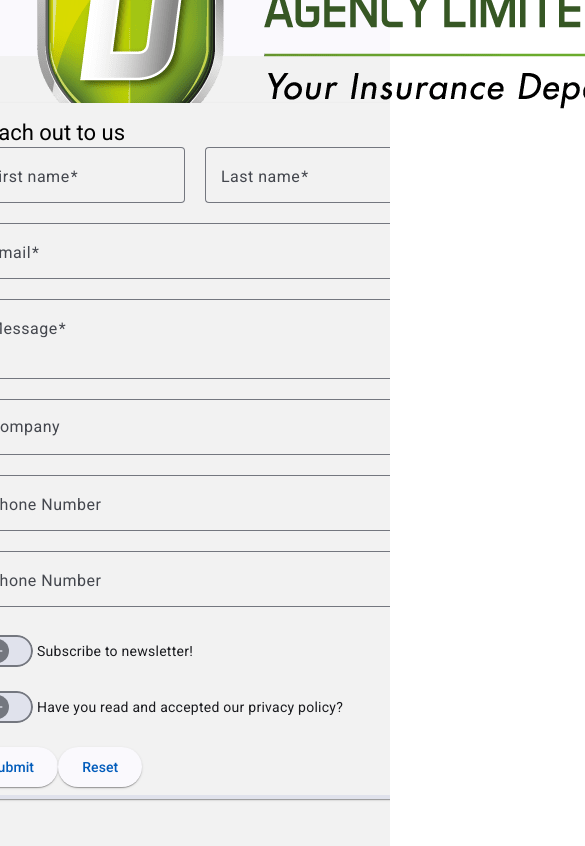
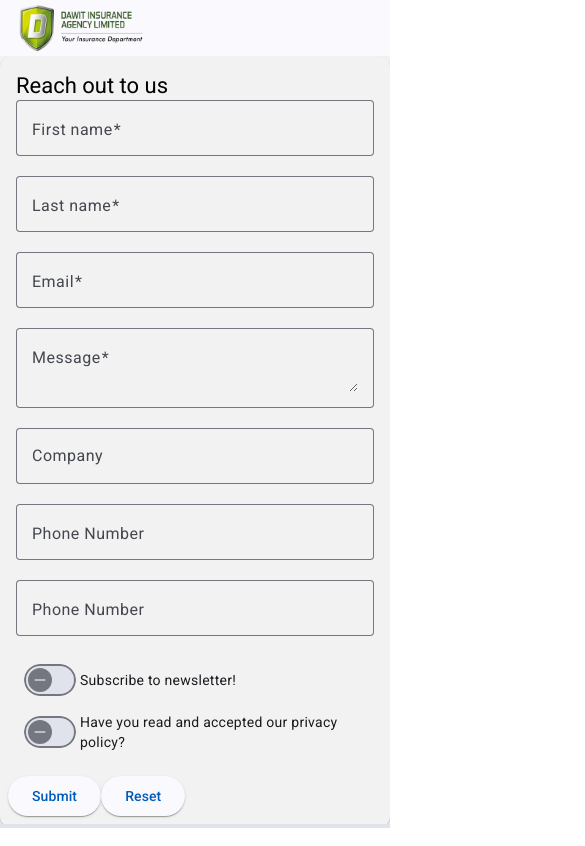
Before and after one commit to mosesokemwa/fe_dawit, an Angular app: page / in a window 390 px wide. Shown: the top 846 px of the page, 585 px wide, since content can reach past the window. Built offline with nearby package versions, Linux system fonts and the light colour scheme.

Commit message:
feat: responsive form chore: removed unused code and simplified html and css elements styling and naming conventions

```diff
--- a/src/app/app.component.html
+++ b/src/app/app.component.html
@@ -1,6 +1,8 @@
-<mat-toolbar>
-  <!-- <span>{{title}}</span> -->
-<img cImg fluid src="assets/img/DawitMainLogo.png" />
+
+  <mat-toolbar color="primary" class="toolbar">
+  <img cImg fluid src="assets/img/DawitMainLogo.png" />
 </mat-toolbar>
 
-<app-contact-form></app-contact-form>
+<div class="main">
+  <app-contact-form></app-contact-form>
+</div>
--- a/src/app/app.component.scss
+++ b/src/app/app.component.scss
@@ -0,0 +1,4 @@
+img {
+  height: calc(12vh - var(--mat-toolbar-height));
+  width: auto;
+}
--- a/src/app/contact-form/contact-form.component.html
+++ b/src/app/contact-form/contact-form.component.html
@@ -1,14 +1,13 @@
 <div class="container">
   <form [formGroup]="contactForm" novalidate (ngSubmit)="onSubmit()" (ngReset)="onReset()">
-    <mat-card class="contact-card" CdkScrollable>
+    <mat-card class="contact-card">
       <mat-card-header>
         <mat-card-title>{{title}}</mat-card-title>
       </mat-card-header>
       <mat-card-content>
-
         <div class="row">
           <div class="col">
-            <mat-form-field class="full-width" appearance="outline">
+            <mat-form-field appearance="outline">
               <mat-label>First name</mat-label>
               <input matInput formControlName="firstName">
               @if (contactForm.controls['firstName'].hasError('required')) {
@@ -17,7 +16,7 @@
             </mat-form-field>
           </div>
           <div class="col">
-            <mat-form-field class="full-width" appearance="outline">
+            <mat-form-field appearance="outline">
               <mat-label>Last name</mat-label>
               <input matInput formControlName="lastName">
               @if (contactForm.controls['lastName'].hasError('required')) {
@@ -26,9 +25,9 @@
             </mat-form-field>
           </div>
         </div>
-        <div class="row">
+
         <div class="col">
-            <mat-form-field class="full-width" appearance="outline">
+          <mat-form-field appearance="outline">
             <mat-label>Email</mat-label>
             <input matInput formControlName="email">
             @if (contactForm.controls['email'].hasError('required')) {
@@ -39,10 +38,8 @@
             }
           </mat-form-field>
         </div>
-        </div>
-        <div class="row">
         <div class="col">
-            <mat-form-field class="full-width" appearance="outline">
+          <mat-form-field appearance="outline">
             <mat-label>Message</mat-label>
             <textarea matInput formControlName="message"></textarea>
             @if (contactForm.controls['message'].hasError('required')) {
@@ -50,44 +47,29 @@
             }
           </mat-form-field>
         </div>
-        </div>
-        <div class="row">
         <div class="col">
-            <mat-form-field class="full-width" appearance="outline">
+          <mat-form-field appearance="outline">
             <input matInput placeholder="Company" formControlName="company">
           </mat-form-field>
         </div>
-        </div>
-        <div class="row">
         <div class="col">
-            <mat-form-field class="full-width" appearance="outline">
+          <mat-form-field appearance="outline">
             <mat-label>Phone Number</mat-label>
             <input matInput formControlName="phoneNumber">
           </mat-form-field>
         </div>
-        </div>
-        <div class="row">
         <div class="col">
-            <mat-form-field class="full-width" appearance="outline">
+          <mat-form-field appearance="outline">
             <mat-label>Phone Number</mat-label>
             <input matInput formControlName="phoneNumber">
           </mat-form-field>
         </div>
-        </div>
 
-        <div class="row spacer-form">
+        <div class="spacer-form">
           <div class="col">
-              <mat-slide-toggle
-              matInput
-              name="subscribe"
-              class="subscribe"
-              [color]="color"
-              [checked]="subscribeChecked"
-              (change)="subscribeChecked = !subscribeChecked"
-              formControlName="subscribe"
-                aria-label="Slide toggle with custom colors"
-                matInput="subscribe"
-                >
+            <mat-slide-toggle matInput name="subscribe" class="subscribe" [color]="color" [checked]="subscribeChecked"
+              (change)="subscribeChecked = !subscribeChecked" formControlName="subscribe"
+              aria-label="Slide toggle with custom colors" matInput="subscribe">
               Subscribe to newsletter!
             </mat-slide-toggle>
             @if (contactForm.controls['subscribe'].hasError('required')) {
@@ -95,22 +77,14 @@
             }
           </div>
         </div>
-
-        <div class="row spacer-form">
+        <div class="spacer-form">
           <div class="col">
-              <mat-slide-toggle
-              matInput
-              formControlName="privacyPolicy"
-              aria-label="Slide toggle"
-              matInput="privacyPolicy"
-              (change)="privacyPolicyChecked = !privacyPolicyChecked"
-              [checked]="privacyPolicyChecked"
-              >
+            <mat-slide-toggle matInput formControlName="privacyPolicy" aria-label="Slide toggle"
+              matInput="privacyPolicy" (change)="privacyPolicyChecked = !privacyPolicyChecked"
+              [checked]="privacyPolicyChecked">
               Have you read and accepted our privacy policy?
             </mat-slide-toggle>
-
           </div>
-
         </div>
       </mat-card-content>
 
@@ -118,6 +92,7 @@
         <button mat-raised-button color="primary" type="submit">Submit</button>
         <button mat-raised-button color="primary" type="reset">Reset</button>
       </mat-card-actions>
+
       <mat-card-footer>
         <mat-progress-bar mode="determinate" value={{progressBarValue}}></mat-progress-bar>
       </mat-card-footer>
--- a/src/app/contact-form/contact-form.component.scss
+++ b/src/app/contact-form/contact-form.component.scss
@@ -1,65 +1,38 @@
 .container {
   background: var(--md-sys-color-primary);
   color: var(--md-sys-color-on-primary);
-  box-sizing: border-box;
   -webkit-overflow-scrolling: touch;
+  justify-content: center;
   display: flex;
   overflow: hidden;
+  box-sizing: border-box;
   z-index: 1;
-  height: var(--md-fullscreen-height);
-  justify-content: center;
-  align-items: center;
-  // height: 100vh;
-  width: 100vw;
 
-  .spacer-form mat-slide-toggle {
+  mat-slide-toggle {
     margin: 8px;
     padding-bottom: 8px;
     display: block;
   }
 
-
   .contact-card {
     min-width: 120px;
-    margin: 20px auto;
-    // background-color: #f2f2f2;
+    // margin: 20px auto;
     background: var(--md-sys-color-primary);
     color: var(--md-sys-color-on-primary);
 
-
-
-    .mdc-card {
-      padding: 20px;
-      input {
-        background-color: var(--md-sys-color-primary);
-      }
+    input {
+      background-color: var(--md-sys-color-primary);
 
     }
 
-    .full-width {
+    mat-form-field {
       width: 100%;
     }
-
 
     .mat-radio-button {
       display: block;
       margin: 5px 0;
     }
 
-    .row {
-      display: flex;
-      flex-direction: row;
-    }
-
-    .col {
-      flex: 1;
-      margin-right: 20px;
-    }
-
-    .col:last-child {
-      margin-right: 0;
-    }
-
-
   }
 }
--- a/src/styles.scss
+++ b/src/styles.scss
@@ -9,7 +9,6 @@
   --md-sys-color-primary-container: #f2f2f2;
   --md-sys-color-on-primary-container: #002020;
   --mat-toolbar-height: 6.4vh;
-  // fullscreen height minus toolbar height
   --md-fullscreen-height: calc(100vh - var(--mat-toolbar-height));
 
 }
```
Also changed, not shown: src/app/contact-form/contact-form.component.ts (+2 -6 lines). Lines whose indentation alone changed are shown as unchanged.
